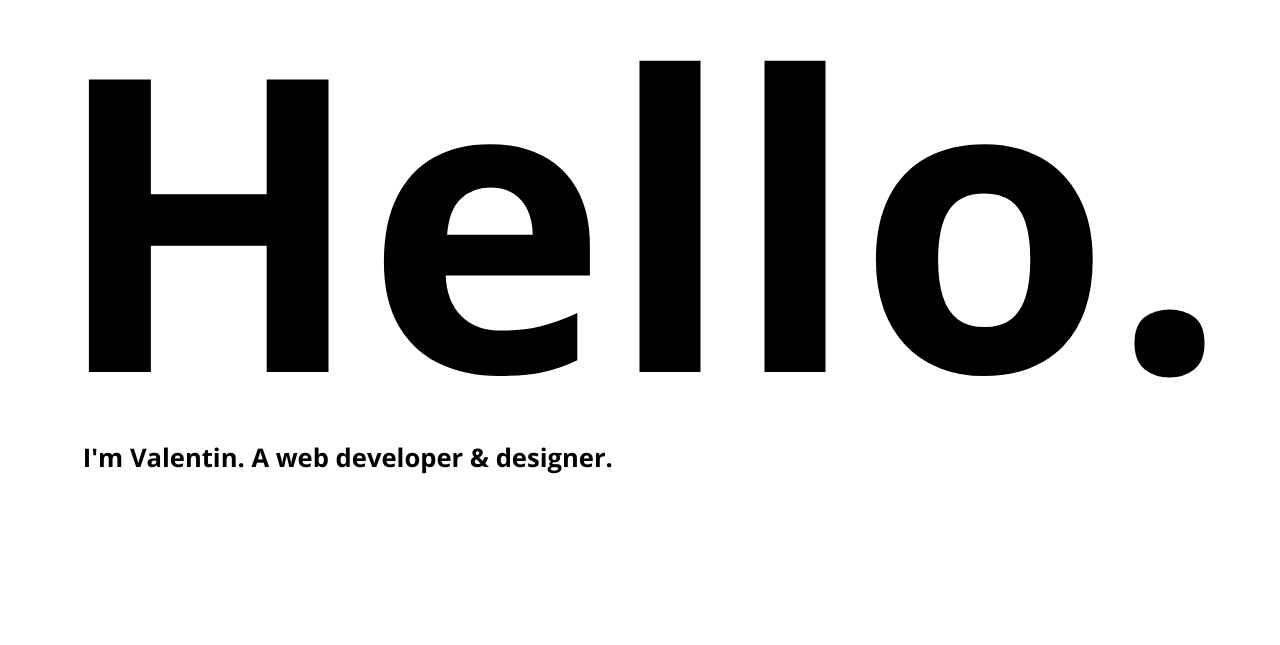
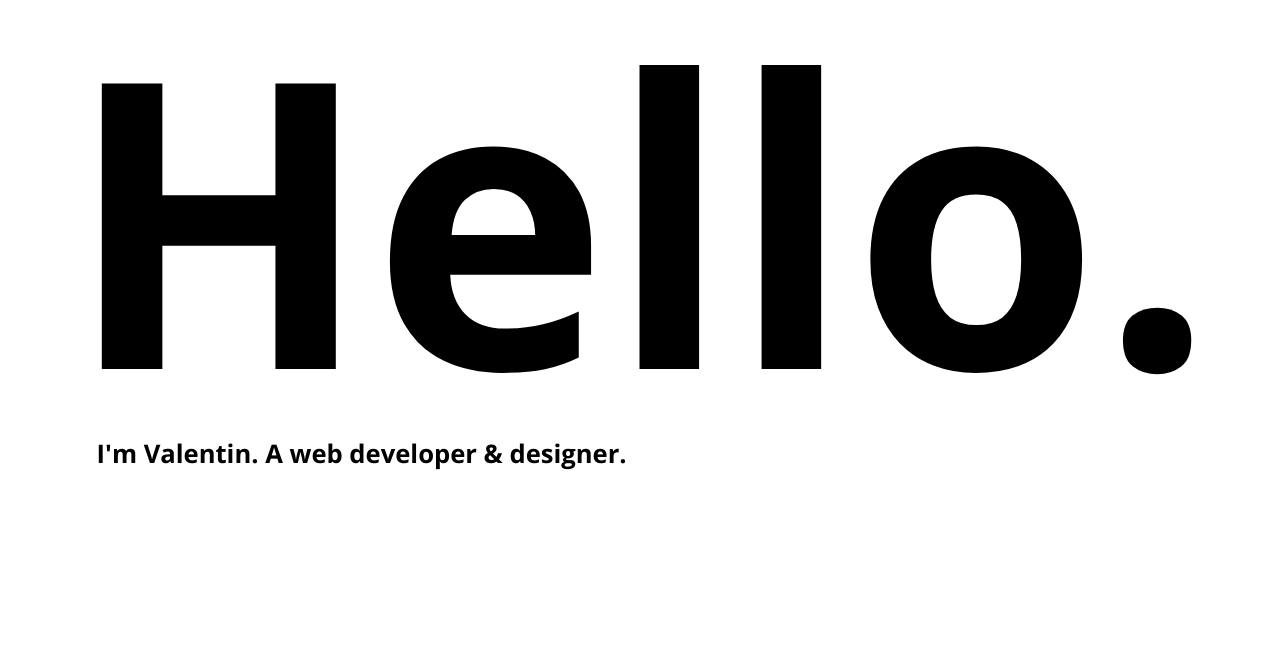
Before and after one commit to valsauvage/01-Online-CV, a plain HTML site: page index.html in a window 1280 px wide. Shown: the part 155-800 px from the top of the page. Drawn offline with nearby package versions, Linux system fonts and the light colour scheme.

Commit message:
Update 20210408

```diff
--- a/styles/main.css
+++ b/styles/main.css
@@ -29,7 +29,7 @@ p {
     max-width: 800px;
 }
 h1 {
-    font-size: 25.6em;
+    font-size: 25em;
     margin: 0;
     line-height: 1;
 }
```
